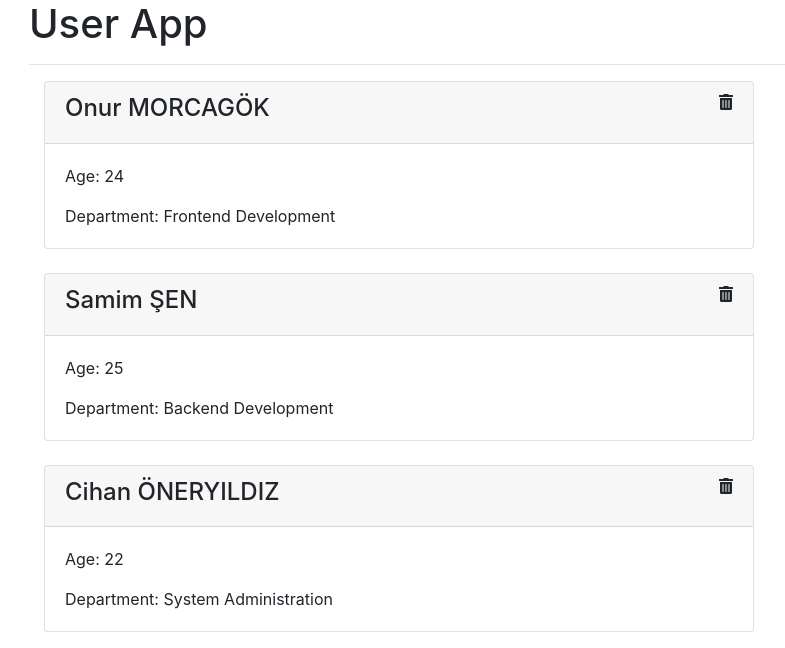
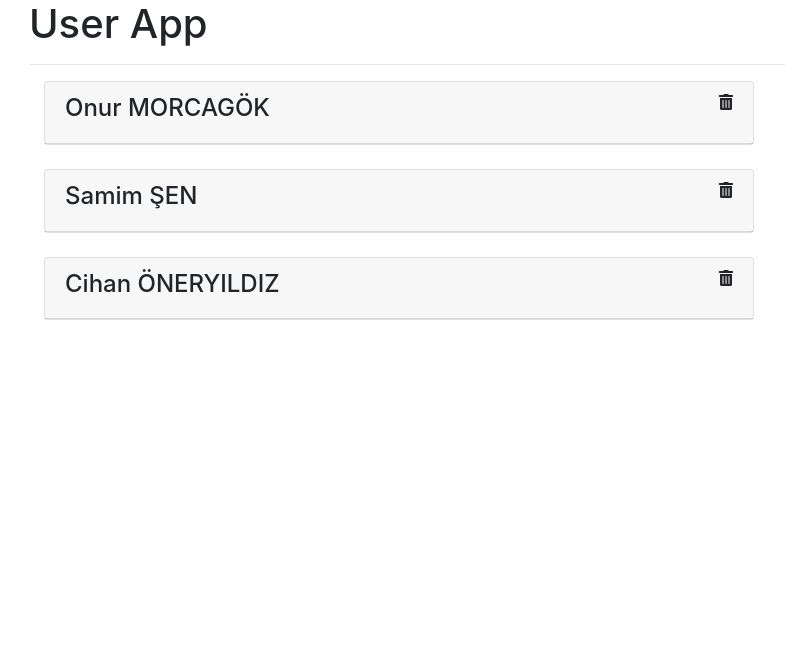
Before and after one commit to onurmorcagok/React.js-Notes, a React (Create React App) app in the folder react-app/: page / in a window 1280 px wide. Shown: the top 648 px of the page, without its empty margins (56-841 px from the left). Built offline with nearby package versions, Linux system fonts and the light colour scheme.

Commit message:
Notes added

```diff
--- a/react-app/src/components/User.js
+++ b/react-app/src/components/User.js
@@ -2,20 +2,31 @@ import React, { Component } from "react";
 import PropTypes from "prop-types";
 
 class User extends Component {
+  constructor(props) {
+    super(props);
+
+    this.state = {
+      isVisible: false,
+    };
+  }
   render() {
+    // Destructing
     const { name, age, department } = this.props;
+    const { isVisible } = this.state;
     return (
       <div>
         <div className="col-md-8 mb-4">
           <div className="card">
             <div className="card-header d-flex justify-content-between">
               <h4 className="d-inline">{name} </h4>{" "}
-              <i className="fas fa-trash-alt" style={{cursor : "pointer"}}></i>
+              <i className="fas fa-trash-alt" style={{ cursor: "pointer" }}></i>
             </div>
-            <div className="card-body">
-              <p className="card-text">Age: {age}</p>
-              <p className="card-text">Department: {department}</p>
-            </div>
+            {isVisible ? (
+              <div className="card-body">
+                <p className="card-text">Age: {age}</p>
+                <p className="card-text">Department: {department}</p>
+              </div>
+            ) : null}
           </div>
         </div>
       </div>
```
Also changed, not shown: 1 other file (tests, documents, lock files or other folders).
